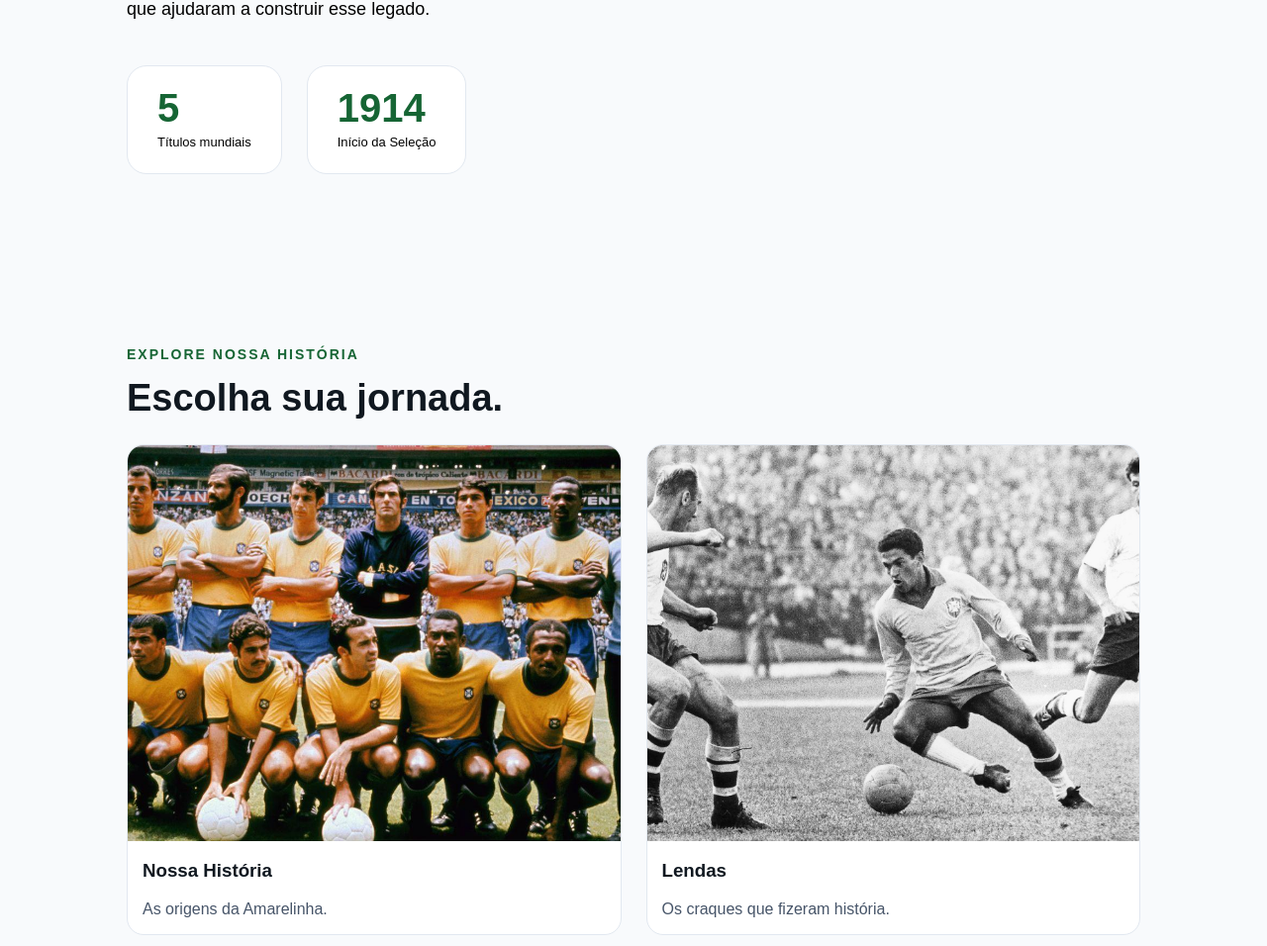
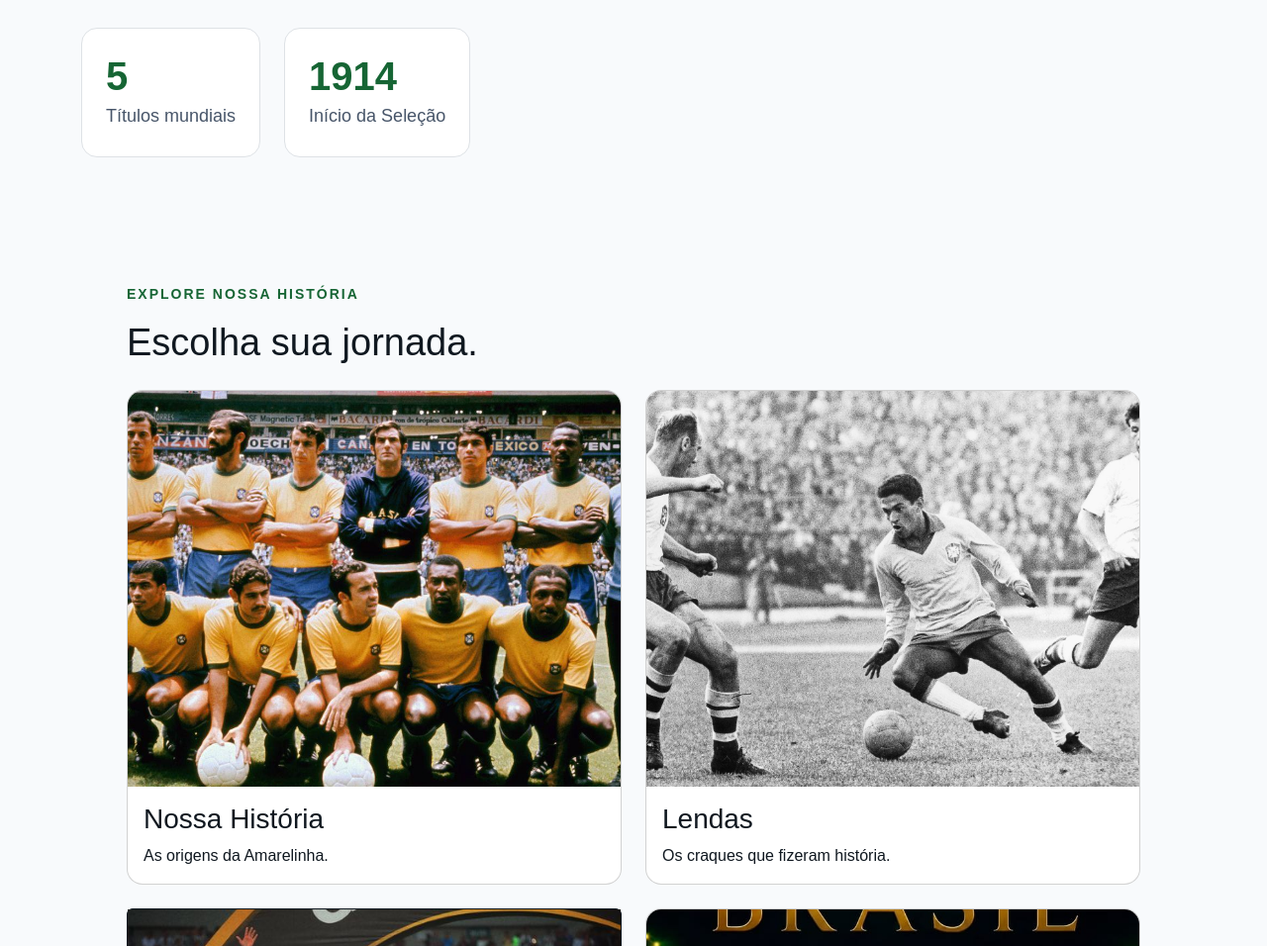
Before and after one commit to NandesPdr99/Alem-das-Quatro-Linhas, a plain HTML site: page index.html in a window 1280 px wide. Shown: the part 996-1952 px from the top of the page at 99% size. Drawn offline with nearby package versions, Linux system fonts and the light colour scheme.

Commit message:
Refatoracao inicial com bootstrap

```diff
--- a/css/estilo.css
+++ b/css/estilo.css
@@ -106,7 +106,6 @@ nav a:hover {
 }
 .apresentacao {
     background-color: #F8FAFC;
-    padding: 80px 10%;
 }
 
 .apresentacao h2 {
@@ -117,7 +116,7 @@ nav a:hover {
 
 .apresentacao p {
     font-size: 18px;
-    columns: #475569;
+    color: #475569;
     line-height: 1.8;
     max-width: 850px;
 }
@@ -127,19 +126,6 @@ nav a:hover {
     font-size: 14px;
     font-weight: 700;
     letter-spacing: 2px;
-}
-
-.indicadores {
-    display: flex;
-    gap: 25px;
-    margin-top: 40px;
-}
-
-.indicador {
-    background-color: #FFFFFF;
-    padding: 20px 30px;
-    border: 1px solid #E2E8F0;
-    border-radius: 20px;
 }
 
 .indicador h3 {
@@ -176,13 +162,6 @@ nav a:hover {
     margin: 15px 0 25px;
 }
 
-.jornada-cards {
-    display: grid;
-    grid-template-columns: repeat(2, 1fr);
-    gap: 25px;
-}
-
-
 .card img {
     width: 100%;
     height: 400px;
@@ -201,31 +180,13 @@ nav a:hover {
 }
 
 .card {
-    display: block;
-    background-color: #FFFFFF;
-    border: 1px solid #E2E8F0;
-    border-radius: 17px;
-    overflow: hidden;
-    text-decoration: none;
     color: #101820;
     transition: transform 0.3s ease, box-shadow 0.3s ease;
 }
 
-
 .card:hover {
     transform: scale(1.03);
     box-shadow: 0 12px 25px rgba(0, 0, 0, 0.15);
-}
-
-
-.card h3 {
-    padding-left: 15px;
-
-}
-
-.card p {
-    padding-left: 15px;
-    color: #475569;
 }
 
 .card-botafogo {
@@ -291,19 +252,6 @@ nav a:hover {
     background-color: #101820;
     color: #FFFFFF;
     padding: 60px 8%;
-}
-
-.rodape-conteudo {
-    display: flex;
-    justify-content: space-between;
-    gap: 40px;
-}
-
-.rodape-links {
-    display: flex;
-    flex-direction: column;
-    gap: 12px;
-
 }
 
 .rodape-sobre h2 {
--- a/index.html
+++ b/index.html
@@ -3,10 +3,12 @@
 <head>
     <meta charset="UTF-8">
     <meta name="viewport" content="width=device-width, initial-scale=1.0">
+    <link href="https://cdn.jsdelivr.net/npm/bootstrap@5.3.3/dist/css/bootstrap.min.css" rel="stylesheet">
     <link rel="stylesheet" href="css/estilo.css">
     <title>Alem das 4 linhas</title>
 
 </head>
+    <script src="https://cdn.jsdelivr.net/npm/bootstrap@5.3.3/dist/js/bootstrap.bundle.min.js"></script>
 <body>
     <header>
         <h1> Além das Quatro Linhas</h1>
@@ -41,7 +43,8 @@
             </div>
         </section>
 
-       <section class="apresentacao">
+       <section class="apresentacao py-5">
+            <div class="container">
                 <p class="apresentacao-subtitulo" > A PAIXÃO QUE ATRAVESSA GERAÇÕES</p>
 
                 <h2> Muito além de 90 minutos. </h2>
@@ -57,23 +60,23 @@
                     futebol e conhecer os clubes que ajudaram a construir esse legado.
                 </p>
 
-            <div class="indicadores">
-                <div class="indicador">
+                <div class="d-flex flex-wrap gap-4 mt-5">
+                    <div class="bg-white p-4 border rounded-4">
 
-                    <h3>5</h3>
-                    <p>Títulos mundiais</p>
+                        <h3 class="fw-bold mb-0" style="color: #166534; font-size: 40px;">5</h3>
+                        <p class="small mb-0">Títulos mundiais</p>
 
                     </div>
 
-                <div class="indicador">
+                    <div class="bg-white p-4 border rounded-4">
 
-                    <h3>1914</h3>
-                    <p>Início da Seleção</p>
+                        <h3 class="fw-bold mb-0" style="color: #166534; font-size: 40px;">1914</h3>
+                        <p class="small mb-0">Início da Seleção</p>
 
                     </div>
 
                 </div>
-
+            </div>
         </section>
 
         <section class="jornada">
@@ -82,40 +85,48 @@
 
             <h2> Escolha sua jornada.</h2>
 
-            <div class="jornada-cards">
+            <div  class="row g-4">
 
-                <a href="historia.html" class="card">
-                    <img src="img/selecao.jpg" alt="Botafogo-card">
+                <div class="col-md-6">
 
-                    <h3>Nossa História</h3>
-                    <p>As origens da Amarelinha.</p>
+                    <a href="historia.html" class="card h-100 text-decoration-none overflow-hidden rounded-4">
+                        <img src="img/selecao.jpg" alt="card-nossahistoria">
 
+                        <div class="card-body">
+                            <h3 class="card-title">Nossa História</h3>
+                            <p class="card-text mb-0">As origens da Amarelinha.</p>
+                        </div>
                     </a>
+                </div>
 
-                <a href="lendas.html" class="card">
+                <div class="col-md-6">
+                    <a href="lendas.html" class="card h-100 text-decoration-none overflow-hidden rounded-4">
                         <img src="img/lendas.jpg" alt="Lendas-img" >
+                        <div class="card-body">
+                            <h3 class="card-title">Lendas</h3>
+                            <p class="card-text mb-0">Os craques que fizeram história.</p>
+                        </div>
+                    </a>
+                </div>
 
-                    <h3>Lendas</h3>
-                    <p>Os craques que fizeram história.</p>
-
-                </a>
-
+                <div class="col-md-6">
                     <a href="botafogo.html" class="card card-botafogo">
                         <img src="img/Botafogo campeão.jpg" alt="Botafogo-card" class="card-bot">
-
-                    <h3>O Glorioso ⭐</h3>
-                    <p>O clube que marcou gerações.</p>
-
+                        <div class="card-body">
+                            <h3 class="card-title">O Glorioso ⭐</h3>
+                            <p class="card-text mb-0">O clube que marcou gerações.</p>
+                        </div>
                     </a>
-
-                <a href="copas.html" class="card">
+                </div>
+                <div class="col-md-6">
+                    <a href="copas.html" class="card h-100 text-decoration-none overflow-hidden rounded-4">
                         <img src="img/Trofeu.jpg" alt="trofeu-card" class="card-trof" >
-
-                    <h3>Cinco Estrelas🏆🏆🏆🏆🏆</h3>
-                    <p>As conquistas do Brasil.</p>
-
+                        <div class="card-body">
+                            <h3 class="card-title">Cinco Estrelas🏆🏆🏆🏆🏆</h3>
+                            <p class="card-text mb-0">As conquistas do Brasil.</p>
+                        </div>
                     </a>
-
+                </div>
             </div>
         </section>
 
@@ -136,9 +147,9 @@
 
     <footer class="rodape">
 
-        <div class="rodape-conteudo">
+        <div class="row justify-content-between g-4">
 
-            <div class="rodape-sobre">
+            <div class="col-12 col-md-auto d-flex flex-column gap-3 rodape-links">
                 <h2>Além das 4 Linhas.</h2>
                 <p>
                     Mais que futebol. Histórias, lendas e
@@ -146,7 +157,7 @@
                 </p>
             </div>
 
-            <div class="rodape-links">
+            <div class="col-12 col-md-auto d-flex flex-column gap-3 rodape-links">
                 <h3>Explore</h3>
 
                 <a href="index.html">Início</a>
```
Lines whose indentation alone changed are shown as unchanged.
